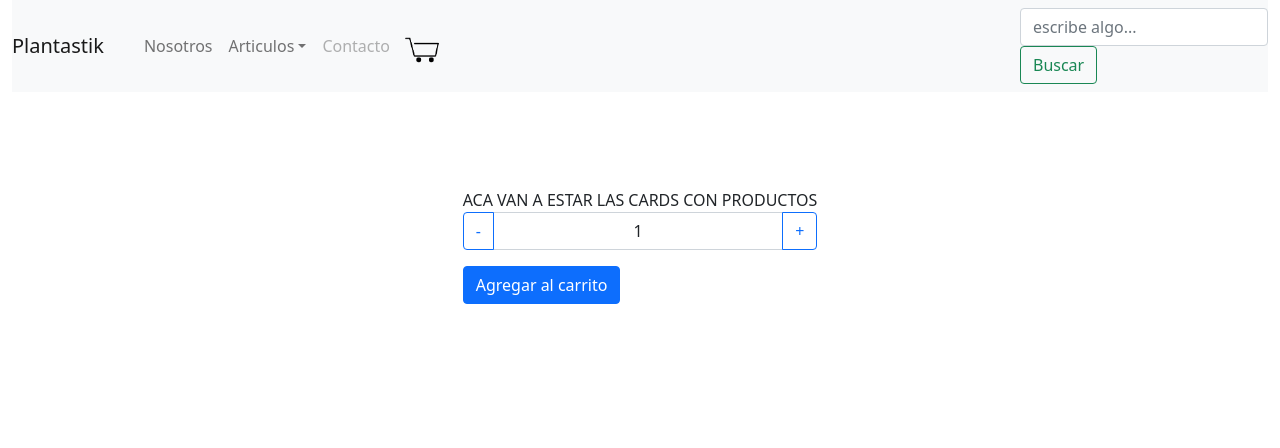
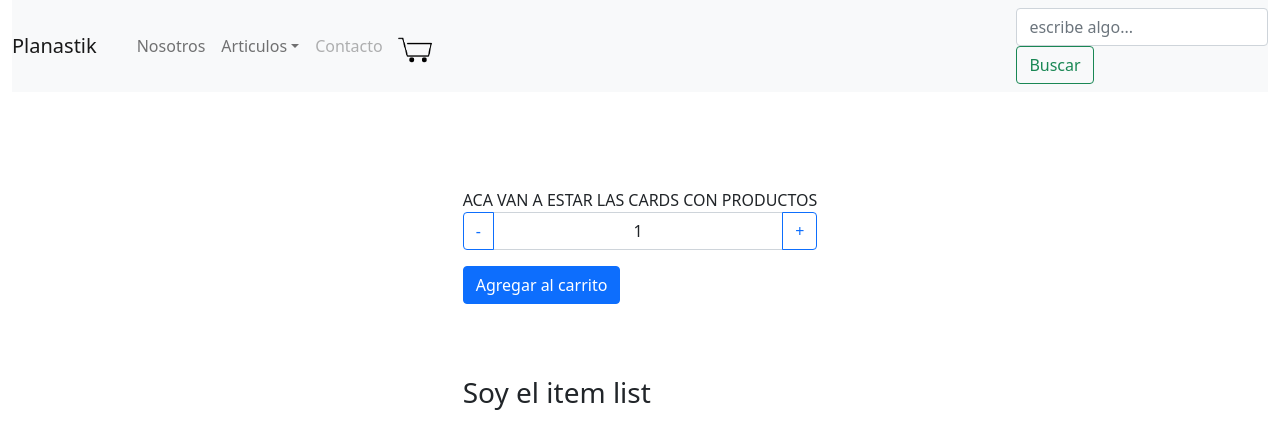
Before and after one commit to Alexzx396/Alex-app, a React (Create React App) app: page / in a window 1280 px wide. Shown: the top 448 px of the page. Built offline with nearby package versions, Linux system fonts and the light colour scheme; no server answers.

Commit message:
adding PROMISE MAPS

```diff
--- a/src/components/NavBar.jsx
+++ b/src/components/NavBar.jsx
@@ -15,7 +15,7 @@ function NavBar() {
     <nav class="navbar navbar-expand-lg navbar-light bg-light">
 
 
-      <a class="navbar-brand" href="#">Plantastik</a>
+      <a class="navbar-brand" href="#">  Planastik </a>
         <button class="navbar-toggler" type="button" data-toggle="collapse" data-target="#navbarSupportedContent" aria-controls="navbarSupportedContent" aria-expanded="false" aria-label="Toggle navigation">
              <span class="navbar-toggler-icon"></span>
         </button>
--- a/src/components/containers/ItemContainer.jsx
+++ b/src/components/containers/ItemContainer.jsx
@@ -3,6 +3,7 @@ import ItemCount from './ItemCount'
 import {Card} from 'react-bootstrap';
 
 export default function ItemContainer() {
+
     return (
 
         <Card border="primary" style={{ width: '18rem' }}>
--- /dev/null
+++ b/src/components/containers/ItemList.jsx
@@ -0,0 +1,18 @@
+import React from 'react'
+
+
+const ItemList = (props) => {
+     {/* Aca Mapeamos la Info  */}
+
+    return (
+        <div>
+            <h3> Soy el item list </h3>
+
+
+
+
+        </div>
+    )
+}
+
+export default ItemList
--- a/src/components/containers/ItemListContainer.jsx
+++ b/src/components/containers/ItemListContainer.jsx
@@ -1,14 +1,37 @@
-import React from 'react'
+import { useState, useEffect} from 'react'
+import ItemList from './ItemList';
 import ItemCount from './ItemCount';
 
 export default function ItemListContainer({ greeting }) {
-    const handleClick=(total) => {
-        alert(`la cantidad agregada es ${total}`);
-}
+
+    const handleClick=(total) =>
+        alert(`la cantidad agregada es ${total}`)
+
+    const[users, setUsers] = useState([])
+    console.log(users)
+
+    const getUsers = async() =>{
+        const data = await fetch('https://jsonplaceholder.typicode.com/users')
+        const dataUsers = await data.json()
+        setUsers(dataUsers)
+
+    }
+
+    useEffect(() => {
+      setTimeout(() => getUsers(), 3000)
+
+    }, [])
+
+
     return (
         <div>
             {greeting}
             <ItemCount stock={8} initial={1} onAdd={handleClick} />
+            <br /> <br /> <br />
+            <ItemList users = {users}/>
         </div>
     )
+
+
+
 };
```
Also changed, not shown: src/components/containers/Item.jsx (added, +13 -0 lines).
